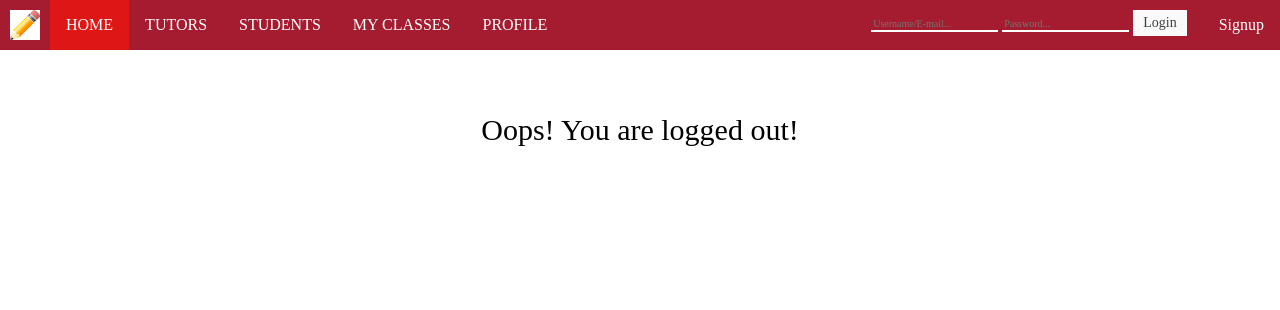
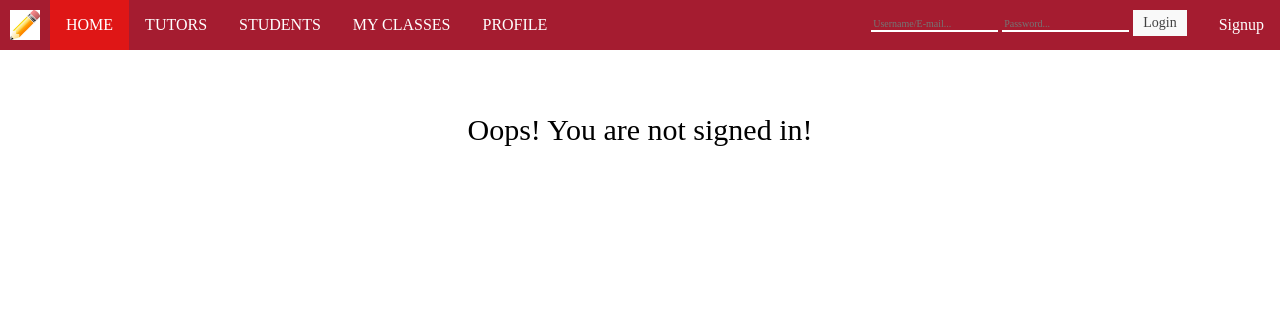
Before and after one commit to dzhou22/hackharvard, a PHP site: page / in a window 1280 px wide. Shown: the top 310 px of the page. Run offline with PHP 8.4, Linux system fonts and the light colour scheme; some web fonts are replaced.

Commit message:
Fixed logged out stuff

```diff
--- a/index.php
+++ b/index.php
@@ -12,7 +12,7 @@
    	    		    if (isset($_SESSION['userId'])) {
    	    			    echo '<p>You are logged in!<p>';
    	    			} else {
-   	    			    echo '<p class="loggedOut">Oops! You are logged out!<p>';
+   	    			    echo '<p class="loggedOut">Oops! You are not signed in!<p>';
    	    			}
    	    		?>
 			</div>
--- a/myclasses.php
+++ b/myclasses.php
@@ -24,7 +24,6 @@
 	<main>
 		<div>
 			<section>
-                <h1 class="header2">My Classes</h1>
 	    		    <?php
 	    			    if (isset($_SESSION['userId'])) {
 						   	echo '<h2>Add Classes</h2>';
```
Also changed, not shown: students.php (+5 -2 lines), tutors.php (+6 -2 lines).
